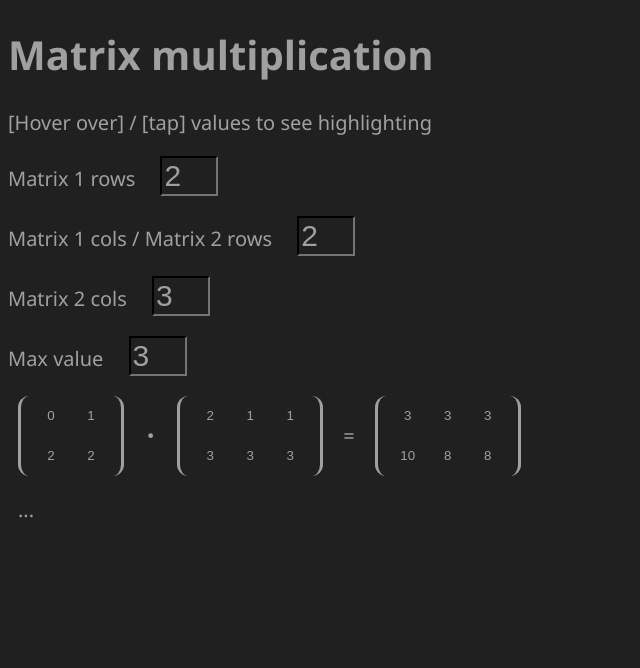
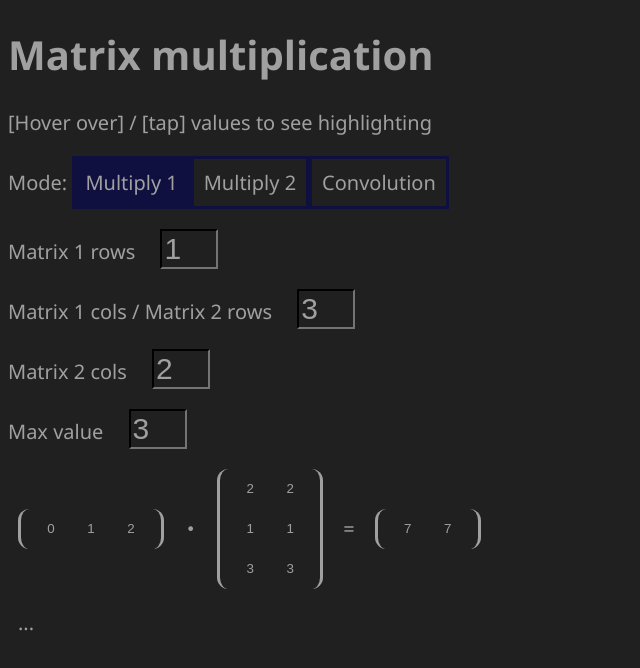
Before and after one commit to Zantier/matrix, a Svelte app: page / in a window 1280 px wide. Shown: the top 668 px of the page, without its empty margins (0-640 px from the left). Built offline with nearby package versions, Linux system fonts and the light colour scheme.

Commit message:
Add "mode" radio button

```diff
--- a/src/App.svelte
+++ b/src/App.svelte
@@ -1,5 +1,6 @@
 <script lang="ts">
   import Matrix from "./matrix.svelte";
+  import Radio from "./Radio.svelte";
 
   let rows1: number = 1 + Math.floor(3*Math.random());
 
@@ -15,6 +16,8 @@
   let selected_j1: number | undefined = undefined;
   let selected_i2: number | undefined = undefined;
   let selected_j2: number | undefined = undefined;
+  let modes = ['Multiply 1', 'Multiply 2', 'Convolution']
+  let mode;
 
 
   function getRandom() {
@@ -99,6 +102,10 @@
 <p>
   [Hover over] / [tap] values to see highlighting
 </p>
+<div>
+  Mode:
+  <Radio options={modes} bind:selected={mode}></Radio>
+</div>
 <p>
   Matrix 1 rows <input type="number" bind:value={rows1}>
 </p>
--- /dev/null
+++ b/src/Radio.svelte
@@ -0,0 +1,32 @@
+<script lang="ts">
+  export let options;
+  export let selected = options[0];
+  const uniqueID = Math.floor(Math.random() * 1000).toString();
+</script>
+
+<div class="outer">
+  {#each options as option}
+    <input type="radio" id={uniqueID+option} value={option} bind:group={selected}>
+    <label for={uniqueID+option}> {option} </label>
+  {/each}
+</div>
+
+<style>
+  :root {
+    --color: #101040;
+  }
+  .outer {
+    display: inline-flex;
+  }
+  input {
+    display: none;
+  }
+  label {
+    padding: 10px;
+    border: solid 3px var(--color);
+    cursor: pointer;
+  }
+  input:checked + label {
+    background-color: var(--color)
+  }
+</style>
```
